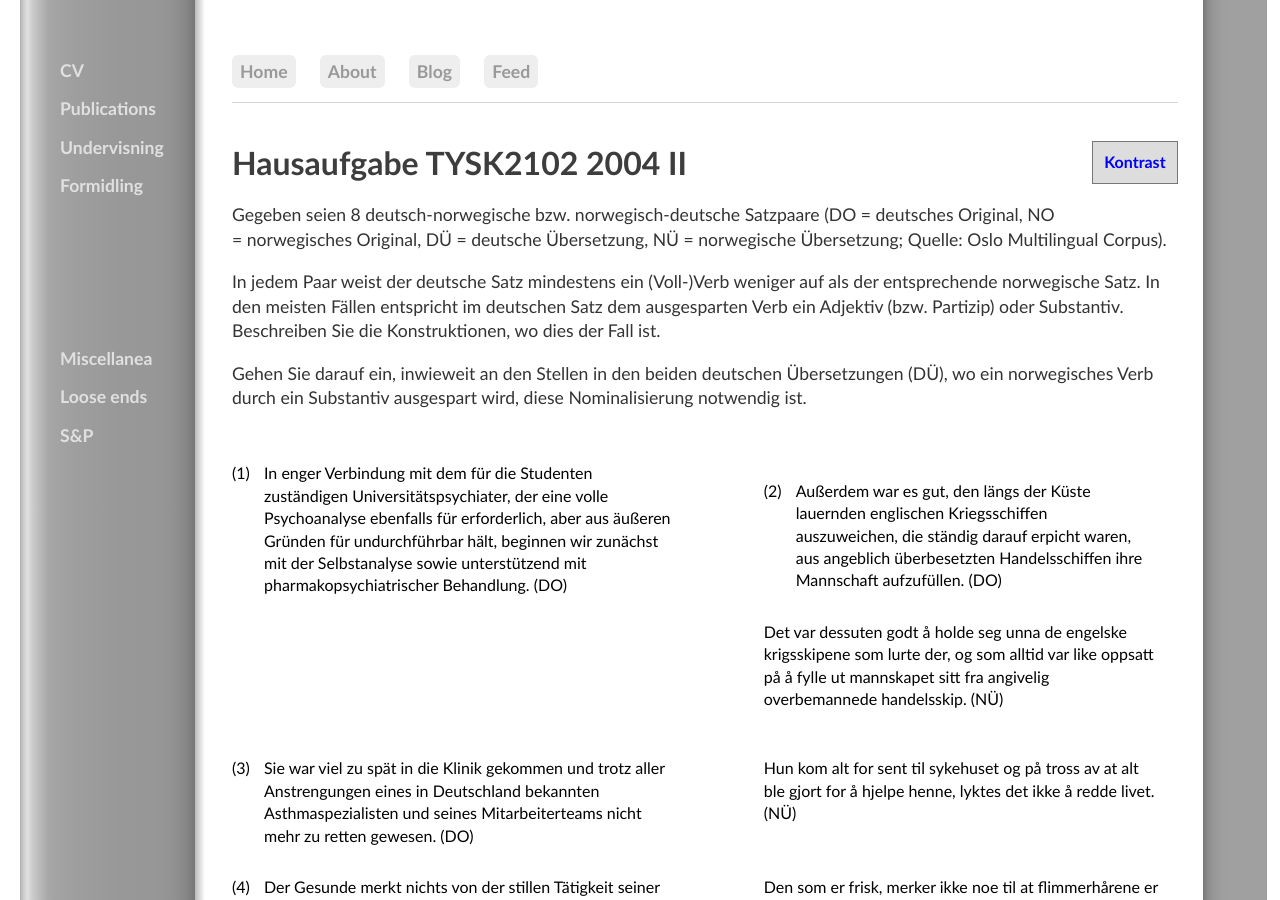
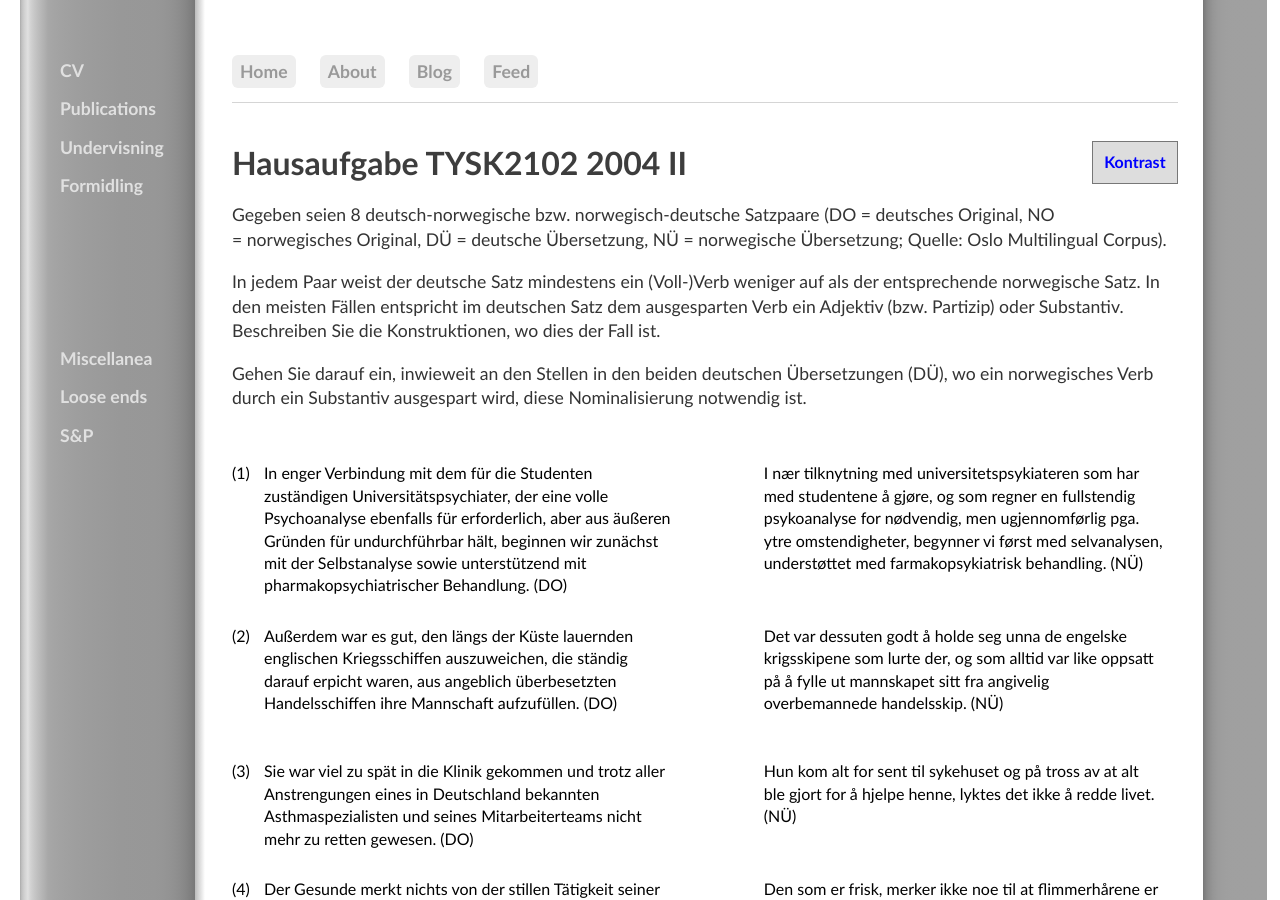
Before and after one commit to kjelljs/kjelljs.github.io, a Jekyll site: the page built from courses/kontrast/2004II.html, in a window 1280 px wide and 900 px high. Built offline with Jekyll 4.4.1, drawn with Linux system fonts in a browser that asks for light colours.

Commit message:
Update 2004II.html

```diff
--- a/courses/kontrast/2004II.html
+++ b/courses/kontrast/2004II.html
@@ -28,68 +28,68 @@
 Gehen Sie darauf ein, inwieweit an den Stellen in den beiden deutschen Übersetzungen (DÜ), wo ein norwegisches Verb durch ein Substantiv ausgespart wird, diese Nominalisierung notwendig ist.</p></div>
 <section>
     <div class="left"></br>
-  <ol style="margin-right:15px; counter-reset: item 0">
+  <ol style="margin-right:10px; counter-reset: item 0">
 <li>In enger Verbindung mit dem für die Studenten zuständigen Universitätspsychiater, der eine volle Psychoanalyse ebenfalls für erforderlich, aber aus äußeren Gründen für undurchführbar hält, beginnen wir zunächst mit der Selbstanalyse sowie unterstützend mit pharmakopsychiatrischer Behandlung. (DO)
     </li></ol></div>
 <div class="right"></br>
-  <ul style="margin-right:15px;>
+  <ul style="margin-right:15px">
 <li>I nær tilknytning med universitetspsykiateren som har med studentene å gjøre, og som regner en fullstendig psykoanalyse for nødvendig, men ugjennomførlig pga. ytre omstendigheter, begynner vi først med selvanalysen, understøttet med farmakopsykiatrisk behandling. (NÜ)</li></ul></div>
   </section>
 <section>
   <div class="left"></br>
-  <ol style="margin-right:15px; margin-top: -5px; counter-reset: item 1">
+  <ol style="margin-right:10px; margin-top: -6px; counter-reset: item 1">
 <li>Außerdem war es gut, den längs der Küste lauernden englischen Kriegsschiffen auszuweichen, die ständig darauf erpicht waren, aus angeblich überbesetzten Handelsschiffen ihre Mannschaft aufzufüllen. (DO)
 </li></ol></div>
 <div class="right"></br>
-  <ul style="margin-right: 15px; margin-top: -5px">
+  <ul style="margin-right: 15px; margin-top: -6px">
 <li>Det var dessuten godt å holde seg unna de engelske krigsskipene som lurte der, og som alltid var like oppsatt på å fylle ut mannskapet sitt fra angivelig overbemannede handelsskip. (NÜ)
 </li></ul></div></br></section>
 <section>
   <div class="left"></br>
-  <ol style="margin-right:15px; margin-top: -5px; counter-reset: item 2">
+  <ol style="margin-right:10px; margin-top: -6px; counter-reset: item 2">
 <li>Sie war viel zu spät in die Klinik gekommen und trotz aller Anstrengungen eines in Deutschland bekannten Asthmaspezialisten und seines Mitarbeiterteams nicht mehr zu retten gewesen. (DO)
 </li></ol></div>
 <div class="right"></br>
-  <ul style="margin-right: 15px; margin-top: -5px">
+  <ul style="margin-right: 15px; margin-top: -6px">
 <li>Hun kom alt for sent til sykehuset og på tross av at alt ble gjort for å hjelpe henne, lyktes det ikke å redde livet. (NÜ)
     </li></ul></div></section><section>
       <div class="left"></br>
-  <ol style="margin-right:15px; margin-top: -5px; counter-reset: item 3">
+  <ol style="margin-right:10px; margin-top: -6px; counter-reset: item 3">
 <li>Der Gesunde merkt nichts von der stillen Tätigkeit seiner Flimmerhärchen: Das mit ihrer Hilfe nach oben transportierte Sekret wird verschluckt. (DO)
 </li></ol></div>
 <div class="right"></br>
-  <ul style="margin-right: 15px; margin-top: -5px">
+  <ul style="margin-right: 15px; margin-top: -6px">
 <li>Den som er frisk, merker ikke noe til at flimmerhårene er i arbeid, for sekretet som blir fraktet oppover, blander seg med munnspyttet og svelges. (NÜ)
     </li></ul></div></section><section>
       <div class="left"></br>
-  <ol style="margin-right:15px; margin-top: -5px; counter-reset: item 4">
+  <ol style="margin-right:10px; margin-top: -6px; counter-reset: item 4">
 <li>Wenn sie nur wenige Male an einer bestimmten Stelle gelagert hatte, erwies es sich als völlig unmöglich, ihre Tiere an jenem Platz vorbei zu lotsen, ohne diesen beiden wenigstens "symbolisch" durch einen kurzen Halt mit Ab- und Wieder-Aufpacken das Aufschlagen und Wiederabbrechen eines Lagers vorzuspielen. (DO)
 </li></ol></div>
 <div class="right"></br>
-  <ul style="margin-right: 15px; margin-top: -5px">
+  <ul style="margin-right: 15px; margin-top: -6px">
 <li>Hvis hun bare noen få ganger hadde slått leir på et bestemt sted, viste det seg å være aldeles umulig å lede de to dyrene forbi vedkommende sted uten i det minste å gjøre et kort "symbolsk" opphold og sele av og på, slik at dyrene fikk inntrykk av at hun slo leir og deretter brøt opp igjen. (NÜ)
     </li></ul></div></section><section>
       <div class="left"></br>
-  <ol style="margin-right:15px; margin-top: -5px; counter-reset: item 5">
+  <ol style="margin-right:10px; margin-top: -6px; counter-reset: item 5">
 <li>Da sie im Jahre 1941 einmal drei Tage lang mit einem Berufsunteroffizier der Deutschen Wehrmacht verheiratet war, bezieht sie eine Kriegerwitwenrente, deren Aufbesserung durch eine Sozialrente noch aussteht. (DO)
 </li></ol></div>
 <div class="right"></br>
-  <ul style="margin-right: 15px; margin-top: -5px">
+  <ul style="margin-right: 15px; margin-top: -6px">
 <li>Da hun en gang i 1941 var gift i 3 dager med en yrkesoffiser i Wehrmacht, har hun krigsenkepensjon, som ennå venter på å bli supplert av sosialtrygden. (NÜ)
     </li></ul></div></section><section>
       <div class="left"></br>
-  <ol style="margin-right:15px; margin-top: -5px; counter-reset: item 6">
+  <ol style="margin-right:10px; margin-top: -6px; counter-reset: item 6">
 <li>Det er derimot skremmende hvor lett det er å bryte ned en biologisk balanse som det har tatt naturen mange millioner år å bygge opp. (NO)
 </li></ol></div>
 <div class="right"></br>
-  <ul style="margin-right: 15px; margin-top: -5px">
+  <ul style="margin-right: 15px; margin-top: -6px">
 <li>Es ist wirklich erschreckend, wie leicht sich ein biologisches Gleichgewicht zerstören lässt, für dessen Aufbau die Natur viele Jahrmillionen gebraucht hat. (DÜ)
     </li></ul></div></section><section>
       <div class="left"></br>
-  <ol style="margin-right:15px; margin-top: -5px; counter-reset: item 7">
+  <ol style="margin-right:10px; margin-top: -6px; counter-reset: item 7">
 <li>Det var spekulanter og kakser vi av og til letta for saker de knapt visste at de eide oppi ødemarka, saker som de ikke hadde visst hvordan de skulle bruke om de hadde råka borti dem. (NO)
 </li></ol></div>
 <div class="right"></br>
-  <ul style="margin-right: 15px; margin-top: -5px">
+  <ul style="margin-right: 15px; margin-top: -6px">
 <li>Spekulanten und Bonzen dagegen haben wir ab und zu um irgend etwas erleichtert, von dessen Existenz sie keine Ahnung mehr hatten und für das sie keine Verwendung gehabt hätten, wenn sie zufällig daraufgetreten wären. (DÜ)
     </li></ul></div></section>
```
